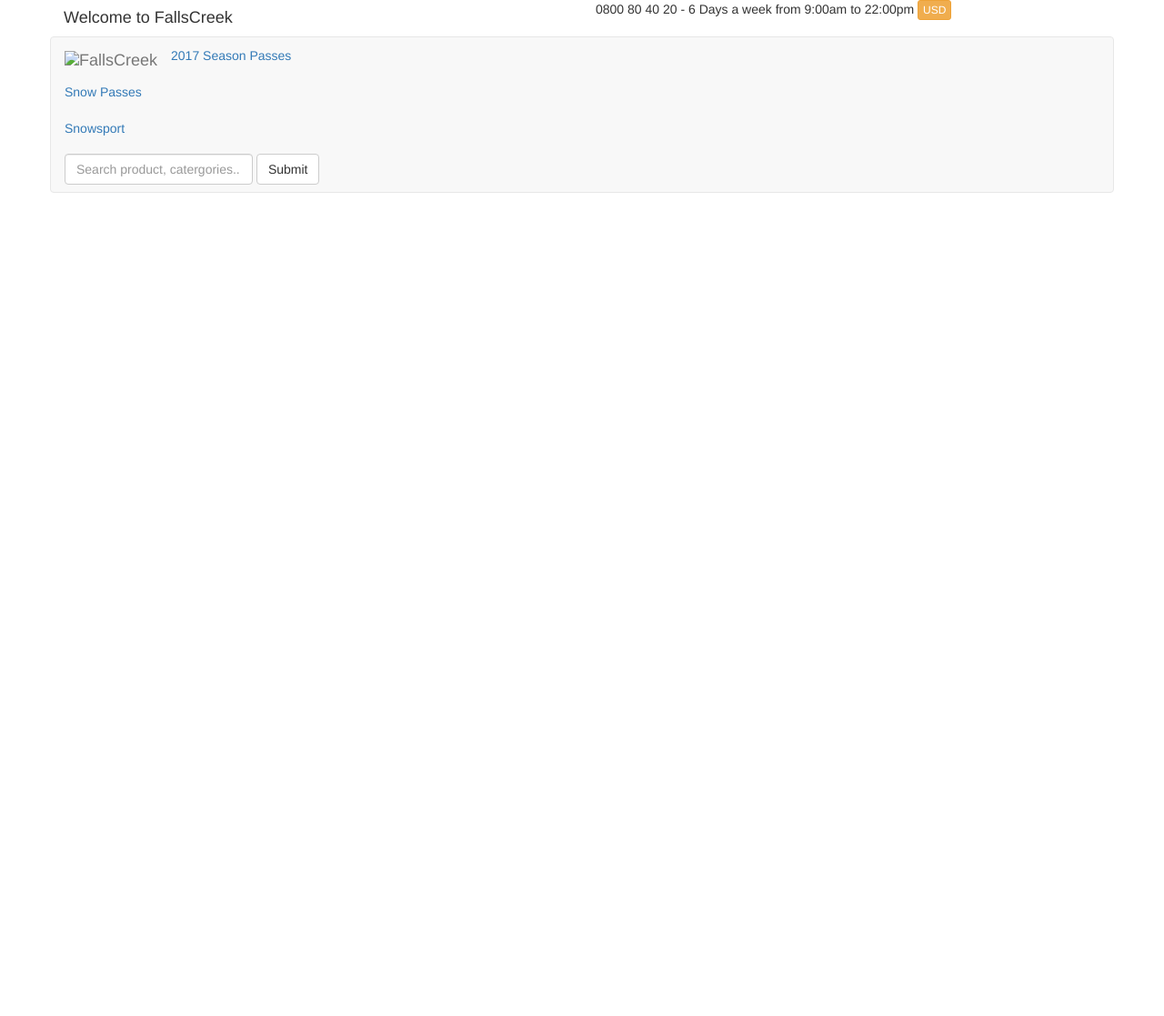
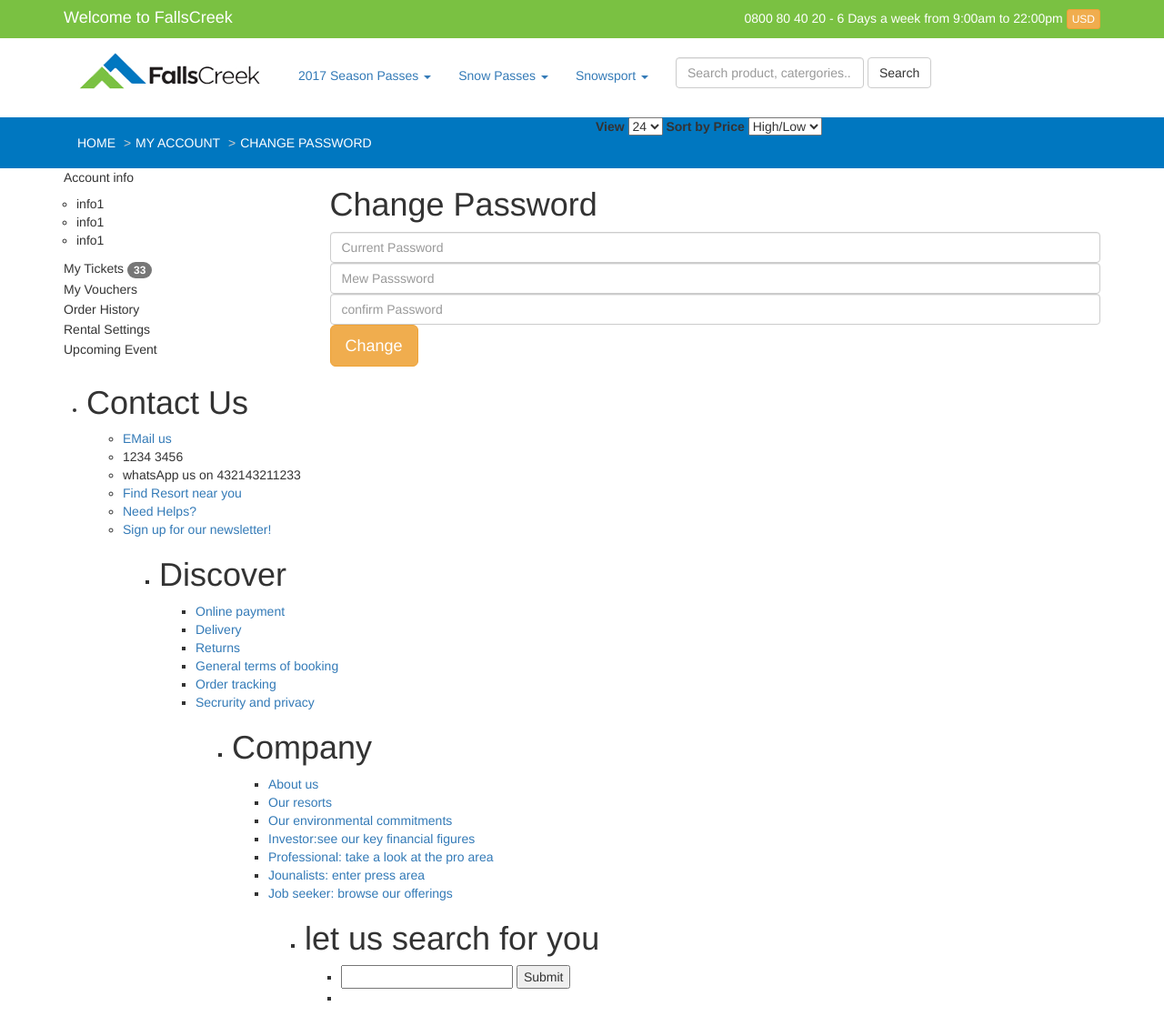
Before and after one commit to datnguyen-asiantechhub/merlinski, a CodeIgniter app: the page made by application/views/pages/resetpass.php in a window 1280 px wide. Shown: the whole page at 91% size. Before the commit the page ends 212 px from the top, so only its background shows below. Run offline with CodeIgniter, Linux system fonts and the light colour scheme; style sheets or scripts are compiled from the project's sources; some libraries are stand-ins or nearby versions.

Commit message:
update code

```diff
--- a/application/views/assets/css/mystyle.css
+++ b/application/views/assets/css/mystyle.css
@@ -1,3 +1,6 @@
+/*
+*=========header=========
+*/
 .top-bar{
 	width: 100%;
 	min-height: 42px;
@@ -25,3 +28,14 @@
 	width: 100%;
 	background-color: #0077c0;
 }
+.breadcrumb{
+	margin-top:10px;
+	margin-bottom: 10px;
+	background: none;
+}
+.breadcrumb a{
+	color: #ffffff;
+}
+.breadcrumb > li + li:before{
+	content: ">";
+}
--- a/application/views/pages/resetpass.php
+++ b/application/views/pages/resetpass.php
@@ -2,10 +2,9 @@
 <html>
 <head>
 <meta name="viewport" content="width=device-width, initial-scale=1">
-<link rel="stylesheet" type="text/css" href="css/bootstrap.css">
-<!--<link rel="stylesheet" href="css/mystyle.css">-->
-<link rel="stylesheet" href="Sass/style.css">
-<script type="text/javascript" src="js/jquery-3.2.1.js"></script>
+<link rel="stylesheet" type="text/css" href="../../libraries/bootstrap/css/bootstrap.min.css">
+<link rel="stylesheet" href="../assets/css/mystyle.css">
+<script type="text/javascript" src="../../libraries/bootstrap/js/jquery.min.js"></script>
 	<title></title>
 </head>
 <body>
@@ -13,39 +12,177 @@
 	<div class="top-bar">
 		<div class="container">
 			<div class="row">
-				<div class="col-sx-12 col-sm-6 col-md-6">
-					<h4>Welcome to FallsCreek</h4>
-				</div>
-				<div class="col-sx-12 col-sm-6 col-md-6">
-					<p><span>0800 80 40 20</span> - 6 Days a week from 9:00am to 22:00pm <a class="btn btn-warning btn-xs" >USD</a></p>
-
+				<div class="col-sx-12 col-sm-12 col-md-12">
+					<p class="telephone"><span>0800 80 40 20</span> - 6 Days a week from 9:00am to 22:00pm <a class="btn btn-warning btn-xs" >USD</a></p>
+					<h4 class="welcome">Welcome to FallsCreek</h4>
 				</div>
 			</div>
 		</div>
 	</div>
-	<div class="navigation-bar">
+	<div class="navigation-bar-1">
 		<div class="container">
-			<div class="row">
-				<nav class="navbar navbar-default">
+			<nav class="navbar">
 				<a class="navbar-brand" href="">
-						<img src="" alt="FallsCreek">
+					<img class="img-responsive" src="../assets/images/logo.jpg" alt="FallsCreek">
 				</a>
-					<ul class="nav nav-tab">
-						<li class="active"><a href="">2017 Season Passes</a></li>
-						<li ><a href="">Snow Passes</a></li>
-						<li ><a href="">Snowsport</a></li>
+				<ul class="nav navbar-nav head-nav">
+					<li class="dropdown"><a href="" class="dropdown-toggle" data-toggle="dropdown" role="button" aria-haspopup="true">2017 Season Passes <span class="caret"></span></a>
+						<ul class="dropdown-menu">
+							<li><a href="">menu</a></li>
+							<li><a href="">menu</a></li>
+							<li><a href="">menu</a></li>
 						</ul>
-					<form class="navbar-form navbar-left" role="search">
+					</li>
+					<li class="dropdown"><a href="" class="dropdown-toggle" data-toggle="dropdown" role="button" aria-haspopup="true">Snow Passes <span class="caret"></span></a>
+						<ul class="dropdown-menu">
+							<li><a href="">menu</a></li>
+							<li><a href="">menu</a></li>
+							<li><a href="">menu</a></li>
+						</ul>
+					</li>
+					<li class="dropdown"><a href="" class="dropdown-toggle" data-toggle="dropdown" role="button" aria-haspopup="true">Snowsport <span class="caret"></span></a>
+						<ul class="dropdown-menu">
+							<li><a href="">menu</a></li>
+							<li><a href="">menu</a></li>
+							<li><a href="">menu</a></li>
+						</ul>
+					</li>
+				</ul>
+				<form method="POST" action="" class="navbar-form navbar-left search-form" role="search">
 					 <div class="form-group">
 					    <input type="text" class="form-control" placeholder="Search product, catergories...">
 					 </div>
-						 <button type="submit" class="btn btn-default">Submit</button>
+					 <input type="submit" class="btn btn-default" value="Search" >
 				</form>
+				<div class="">
+					<div class="">
+						<span class=""></span>
+					</div>
+					<dvi class="">
+						<span class=""></span>
+					</dvi>
+				</div>
 			</nav>
 		</div>
-		<div>
+	</div>
+	<div class="title">
+		<div class="container">
+			<div class="row">
+				<div class="col-xs-12 col-sm-6 col-md-6">
+					<ol class="breadcrumb">
+						<li><a href="">HOME</a></li>
+						<li><a href="">MY ACCOUNT</a></li>
+						<li><a class="active">CHANGE PASSWORD</a></li>
+					</ol>
+				</div>
+				<div class="col-xs-12 col-sm-6 col-md-6">
+					<label>View</label>
+					<select class="selectpicker select-view">
+						<option>24</option>
+						<option>16</option>
+						<option>10</option>
+					</select>
+					<label>Sort by Price </label>
+					<select class="selectpicker select-sort">
+						<option>High/Low</option>
+						<option>Low/High</option>
+					</select>
+				</div>
+			</div>
+		</div>
 	</div>
 </header>
-<script type="text/javascript" src="js/bootstrap.min.js"></script>
+<main>
+	<div class="container">
+		<div class="row">
+			<div class="col-sx-12 col-sm-3 col-md-3">
+				<ul class="nav nav-pills nav-stacked side-nav">
+					<li data-toggle="popover" role="presentation">Account info
+						<ul class="popover-content" class="list-group">
+							<li class="list-group-item><a href="">info1</a></li>
+							<li class="list-group-item><a href="">info1</a></li>
+							<li class="list-group-item><a href="">info1</a></li>
+						</ul>
+					</li>
+					<li>My Tickets <span class="badge">33</span></li>
+					<li>My Vouchers</li>
+					<li>Order History</li>
+					<li>Rental Settings</li>
+					<li>Upcoming Event</li>
+				</ul>
+			</div>
+			<div class="col-sx-12 col-sm- col-md-9">
+				<div class="main-content">
+					<h1>Change Password</h1>
+					<form method="POST" action="">
+						<input class="form-control" type="Password" name="old_pass" placeholder="Current Password">
+						<input class="form-control" type="Password" name="new_pass" placeholder="Mew Passsword">
+						<input class="form-control" type="Password" name="renew_pass" placeholder="confirm Password">
+						<input class="btn btn-warning btn-lg" type="submit" value="Change">
+					</form>
+				</div>
+			</div>
+		</div>
+	</div>
+</main>
+<footer>
+	<div class="container">
+		<div class="row">
+			<ul class="footer-menu">
+				<li><h1>Contact Us</h1>
+					<ul>
+						<li><a href=""><span></span>EMail us</a></li>
+						<li><span></span> 1234 3456</li>
+						<li><span></span> whatsApp us on 432143211233</li>
+						<li><a href=""><span></span>Find Resort near you</a></li>
+						<li><a href=""><span></span>Need Helps?</a></li>
+						<li><a href=""><span></span>Sign up for our newsletter!</a></li>
+					<ul>
+				</li>
+				<li><h1>Discover</h1>
+					<ul>
+						<li><a href="">Online payment</a></li>
+						<li><a href="">Delivery</a></li>
+						<li><a href="">Returns</a></li>
+						<li><a href="">General terms of booking</a></li>
+						<li><a href="">Order tracking</a></li>
+						<li><a href="">Secrurity and privacy</a></li>
+					<ul>
+				</li>
+				<li><h1>Company</h1>
+					<ul>
+						<li><a href="">About us</a></li>
+						<li><a href="">Our resorts</a></li>
+						<li><a href="">Our environmental commitments</a></li>
+						<li><a href="">Investor:see our key financial figures</a></li>
+						<li><a href="">Professional: take a look at the pro area</a></li>
+						<li><a href="">Jounalists: enter press area</a></li>
+						<li><a href="">Job seeker: browse our offerings</a></li>
+					<ul>
+				</li>
+				<li><h1>let us search for you</h1>
+					<ul>
+						<li>
+							<form method="POST" action="">
+								<input type="text" name="foot_search">
+								<input type="submit" name="search">
+							</form>
+						</li>
+						<li>
+							<a href=""><span></span></a>
+							<a href=""><span></span></a>
+							<a href=""><span></span></a>
+							<a href=""><span></span></a>
+							<a href=""><span></span></a>
+							<a href=""><span></span></a>
+							<a href=""><span></span></a>
+						</li>
+					<ul>
+				</li>
+			</ul>
+		</div>
+	</div>
+</footer>
+<script type="text/javascript" src="../../libraries/bootstrap/js/bootstrap.min.js"></script>
 </body>
 </html>
```
Lines whose indentation alone changed are shown as unchanged.
